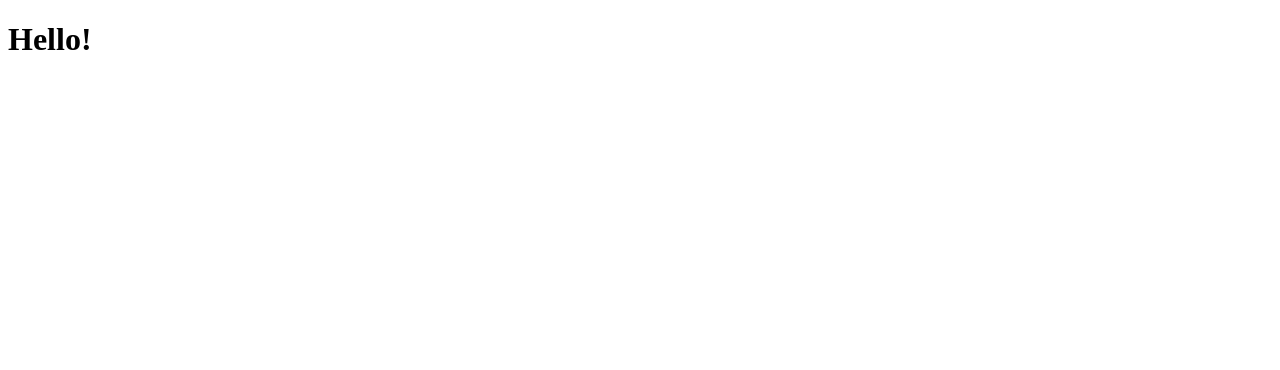
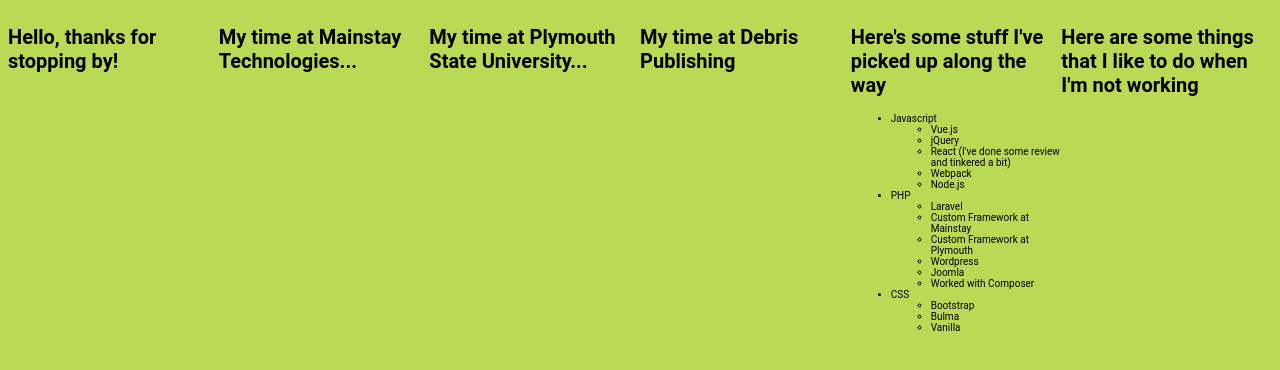
Before and after one commit to jncormier24/jncormier24.github.io, a plain HTML site: page index.html in a window 1280 px wide. Drawn offline with Linux system fonts and the light colour scheme.

Commit message:
added some boilerplate

```diff
--- a/index.html
+++ b/index.html
@@ -5,6 +5,73 @@
 	<title>Joe's Resumé</title>
 </head>
 <body>
-	<h1>Hello!</h1>
+	<style>
+		body {
+			box-sizing: border-box;
+			font-size: 10px;
+			background: #bada55;
+			font-family: 'Roboto', sans-serif;
+		}
+		div#app {
+			display: flex;
+		}
+		section {
+			flex: 1;
+			width: 100%;
+		}
+		section h2 {
+			font-size: 2em;
+		}
+	</style>
+	<div id="app">
+		<section id="greeting">
+			<h2>Hello, thanks for stopping by!</h2>
+		</section>
+		<section id="mainstay">
+			<h2>My time at Mainstay Technologies...</h2>
+		</section>
+		<section id="plymouth">
+			<h2>My time at Plymouth State University...</h2>
+		</section>
+		<section id="debris">
+			<h2>My time at Debris Publishing</h2>
+		</section>
+		<section id="knowledge">
+			<h2>Here's some stuff I've picked up along the way</h2>
+			<ul>
+				<li>Javascript
+					<ul>
+						<li>Vue.js</li>
+						<li>jQuery</li>
+						<li>React (I've done some review and tinkered a bit)</li>
+						<li>Webpack</li>
+						<li>Node.js</li>
+					</ul>
+				</li>
+				<li>
+					PHP
+					<ul>
+						<li>Laravel</li>
+						<li>Custom Framework at Mainstay</li>
+						<li>Custom Framework at Plymouth</li>
+						<li>Wordpress</li>
+						<li>Joomla</li>
+						<li>Worked with Composer</li>
+					</ul>
+				</li>
+				<li>
+					CSS
+					<ul>
+						<li>Bootstrap</li>
+						<li>Bulma</li>
+						<li>Vanilla</li>
+					</ul>
+				</li>
+			</ul>
+		</section>
+		<section id="interests">
+			<h2>Here are some things that I like to do when I'm not working</h2>
+		</section>
+	</div>
 </body>
 </html>
```
